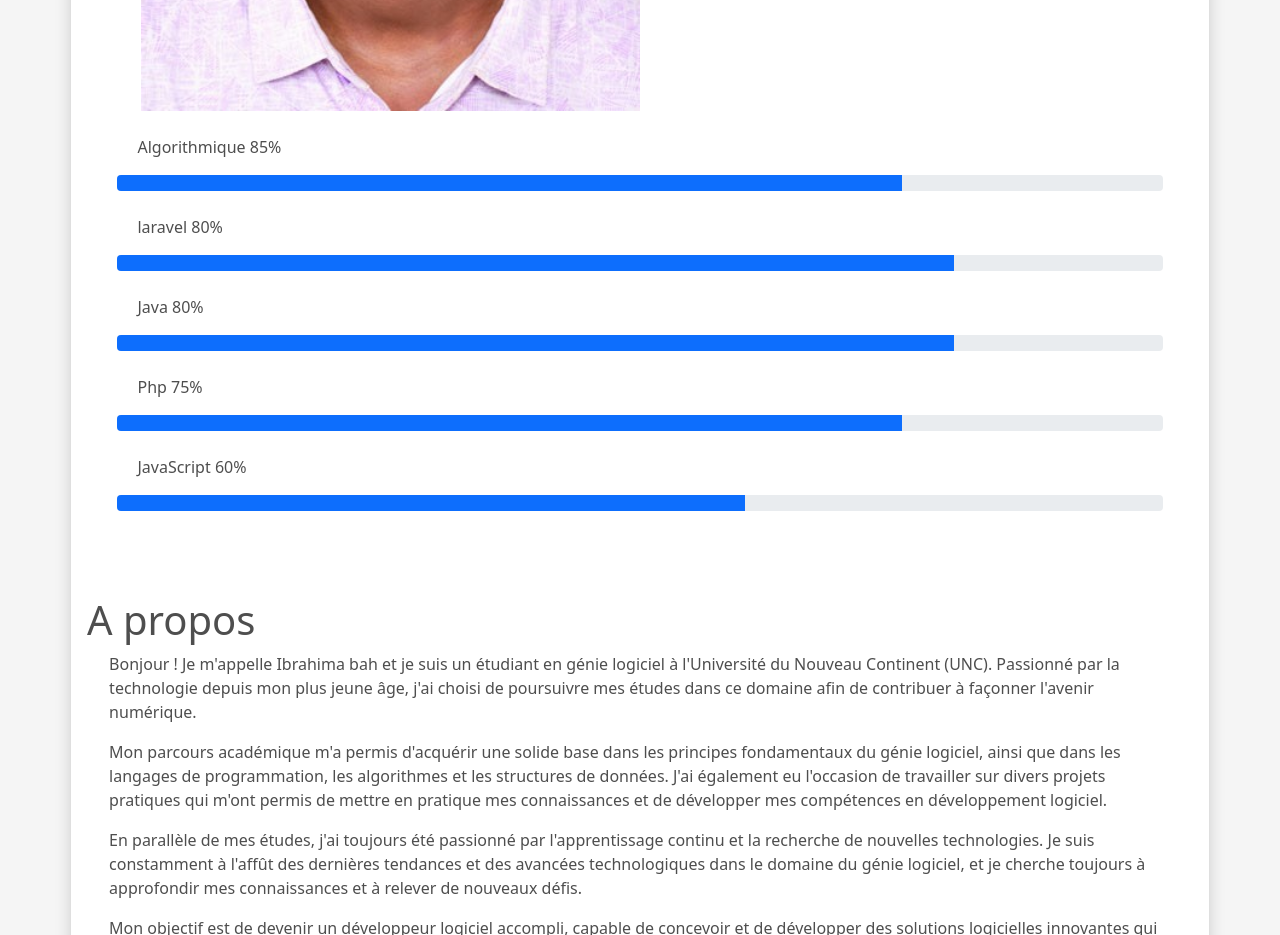
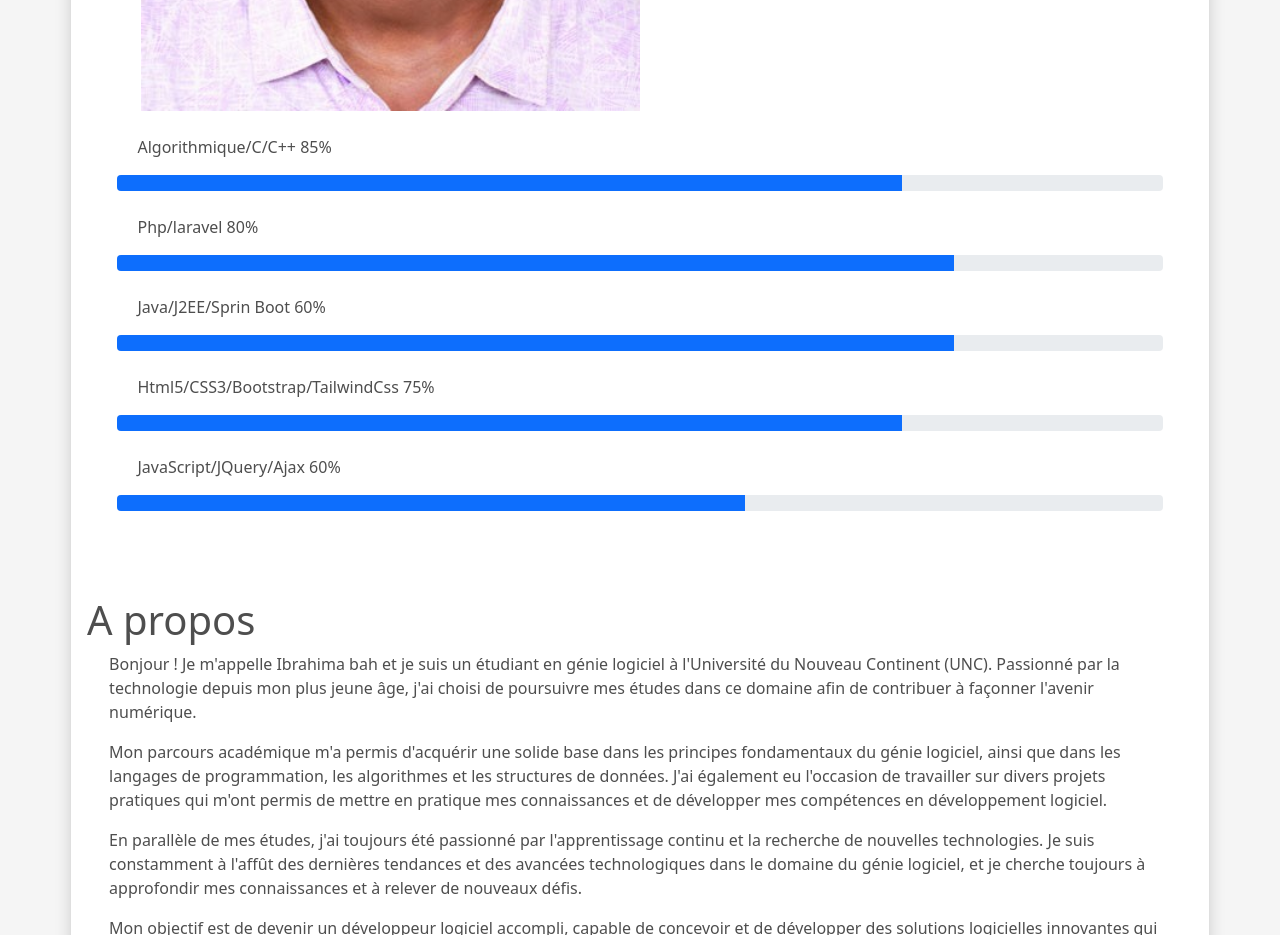
Before and after one commit to ibrahimaBah224/ibrahimaBah224.github.io, a plain HTML site: page index.html in a window 1280 px wide. Shown: the part 1300-2235 px from the top of the page. Drawn offline with Linux system fonts and the light colour scheme; a script that the page names is missing.

Commit message:
Update index.html

```diff
--- a/index.html
+++ b/index.html
@@ -76,27 +76,27 @@
                 </div>
                 <div></div>
             </div>
-            <p> Algorithmique 85%</p>
+            <p> Algorithmique/C/C++ 85%</p>
             <div class="progress">
                 <div class="progress-bar bg-primary" role="progressbar" style="width: 75%;" aria-valuenow="25" aria-valuemin="0" aria-valuemax="100"></div>
             </div>
             <br>
-            <p> laravel 80%</p>
+            <p> Php/laravel 80%</p>
             <div class="progress">
                 <div class="progress-bar bg-primary" role="progressbar" style="width: 80%;" aria-valuenow="25" aria-valuemin="0" aria-valuemax="100"></div>
             </div>
             <br>
-            <p> Java 80%</p>
+            <p> Java/J2EE/Sprin Boot 60%</p>
             <div class="progress">
                 <div class="progress-bar bg-primary" role="progressbar" style="width: 80%;" aria-valuenow="25" aria-valuemin="0" aria-valuemax="100"></div>
             </div>
             <br>
-            <p> Php 75%</p>
+            <p> Html5/CSS3/Bootstrap/TailwindCss 75%</p>
             <div class="progress">
                 <div class="progress-bar bg-primary" role="progressbar" style="width: 75%;" aria-valuenow="25" aria-valuemin="0" aria-valuemax="100"></div>
             </div>
             <br>
-            <p> JavaScript 60%</p>
+            <p> JavaScript/JQuery/Ajax 60%</p>
             <div class="progress">
                 <div class="progress-bar bg-primary" role="progressbar" style="width: 60%;" aria-valuenow="25" aria-valuemin="0" aria-valuemax="100"></div>
             </div>
```
